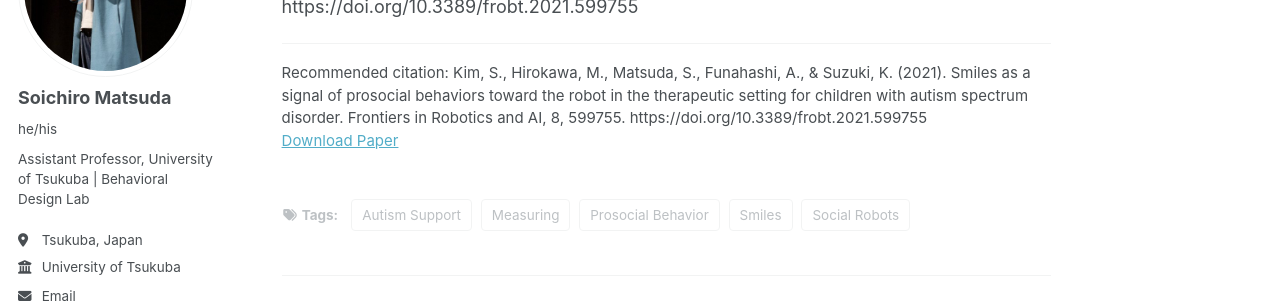
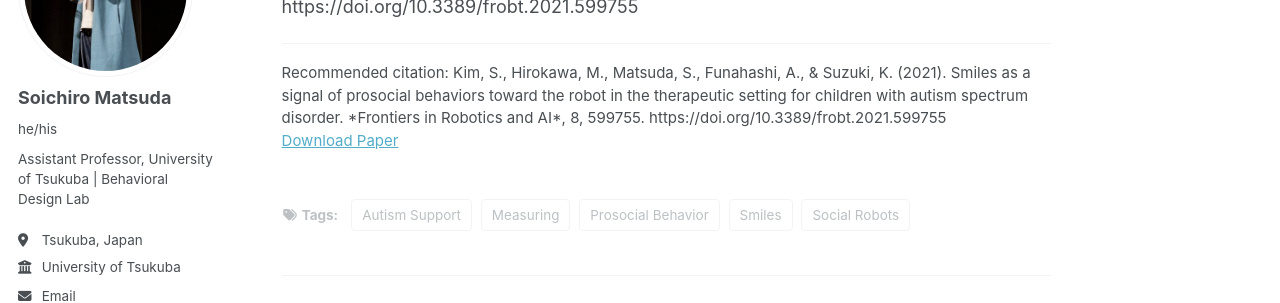
Before and after one commit to BehavioralDesignerMatsuda/BehavioralDesignerMatsuda.github.io, a Jekyll site: the page built from _publications/2021-HRI-autism.md, in a window 1280 px wide and 900 px high, scrolled down 940 px. Shown: the part 197-500 px from the top of the window. Built offline with Jekyll 4.4.1, drawn with Linux system fonts in a browser that asks for light colours; some web fonts are replaced; a script that is not in the unit is left out.

```diff
--- a/_publications/2021-HRI-autism.md
+++ b/_publications/2021-HRI-autism.md
@@ -9,7 +9,7 @@ category: journals
 paperurl: 'https://www.frontiersin.org/journals/robotics-and-ai/articles/10.3389/frobt.2021.599755/full'
 doi: 'https://doi.org/10.3389/frobt.2021.599755'
 
-citation: 'Kim, S., Hirokawa, M., Matsuda, S., Funahashi, A., & Suzuki, K. (2021). Smiles as a signal of prosocial behaviors toward the robot in the therapeutic setting for children with autism spectrum disorder. Frontiers in Robotics and AI, 8, 599755. https://doi.org/10.3389/frobt.2021.599755'
+citation: 'Kim, S., Hirokawa, M., Matsuda, S., Funahashi, A., & Suzuki, K. (2021). Smiles as a signal of prosocial behaviors toward the robot in the therapeutic setting for children with autism spectrum disorder. *Frontiers in Robotics and AI*, 8, 599755. https://doi.org/10.3389/frobt.2021.599755'
 
 tags:
 
```
